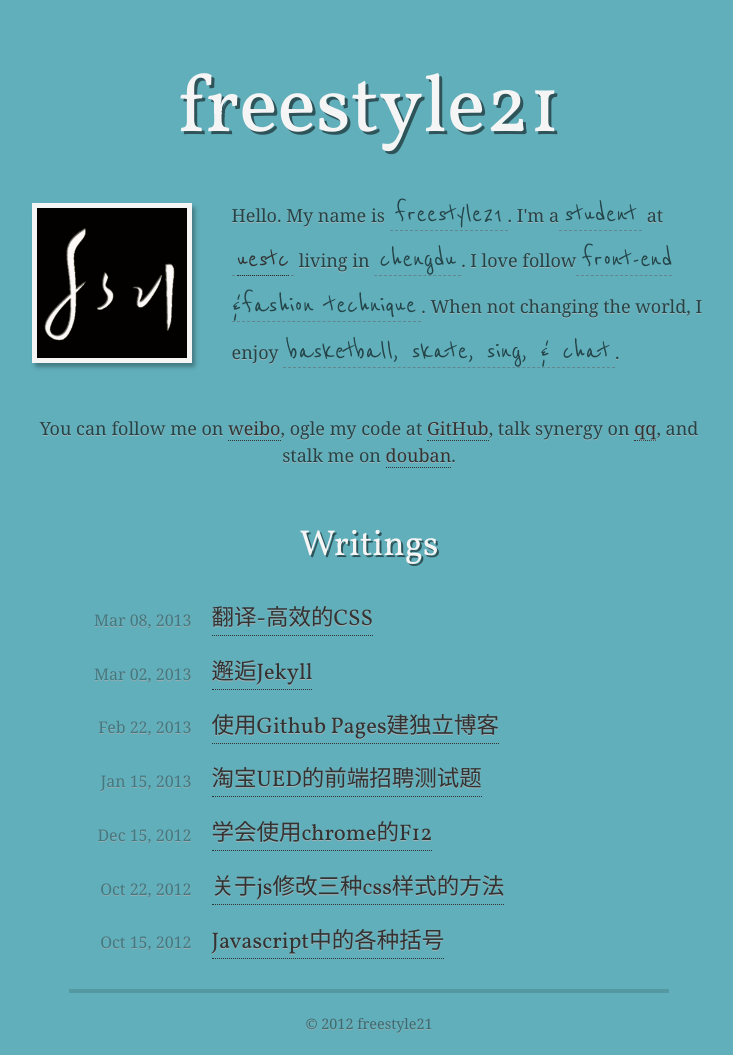
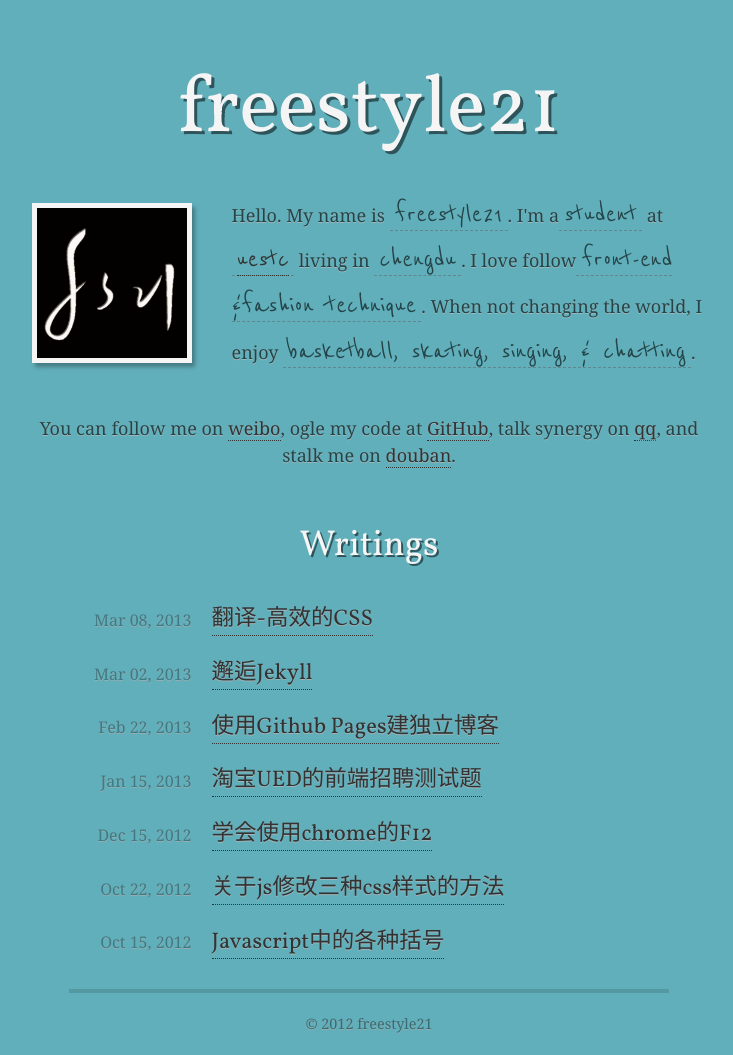
Before and after one commit to qubaomingg/freestyle21.github.com, a Jekyll site: the page built from index.html, in a window 1280 px wide. Shown: the whole page, without its empty margins (271-1004 px from the left). Built offline with Jekyll 4.4.1, drawn with Linux system fonts in a browser that asks for light colours; some web fonts are replaced.

Commit message:
Update index.html

```diff
--- a/index.html
+++ b/index.html
@@ -12,7 +12,7 @@ title: freestyle21
     <img src="images/me.jpg"/>
   </div>
   <p>
-    Hello. My name is <em>freestyle21</em>. I'm a<em>student</em> at <em><a href='http://www.uestc.edu.cn'>uestc</a></em> living in <em>chengdu</em>. I love follow<em>front-end &amp;fashion technique</em>. When not changing the world, I enjoy <em>basketball, skate, sing, &amp; chat</em>.
+    Hello. My name is <em>freestyle21</em>. I'm a<em>student</em> at <em><a href='http://www.uestc.edu.cn'>uestc</a></em> living in <em>chengdu</em>. I love follow<em>front-end &amp;fashion technique</em>. When not changing the world, I enjoy <em>basketball, skating, singing, &amp; chatting</em>.
   </p>
 </section>
 <section id="links">
```
